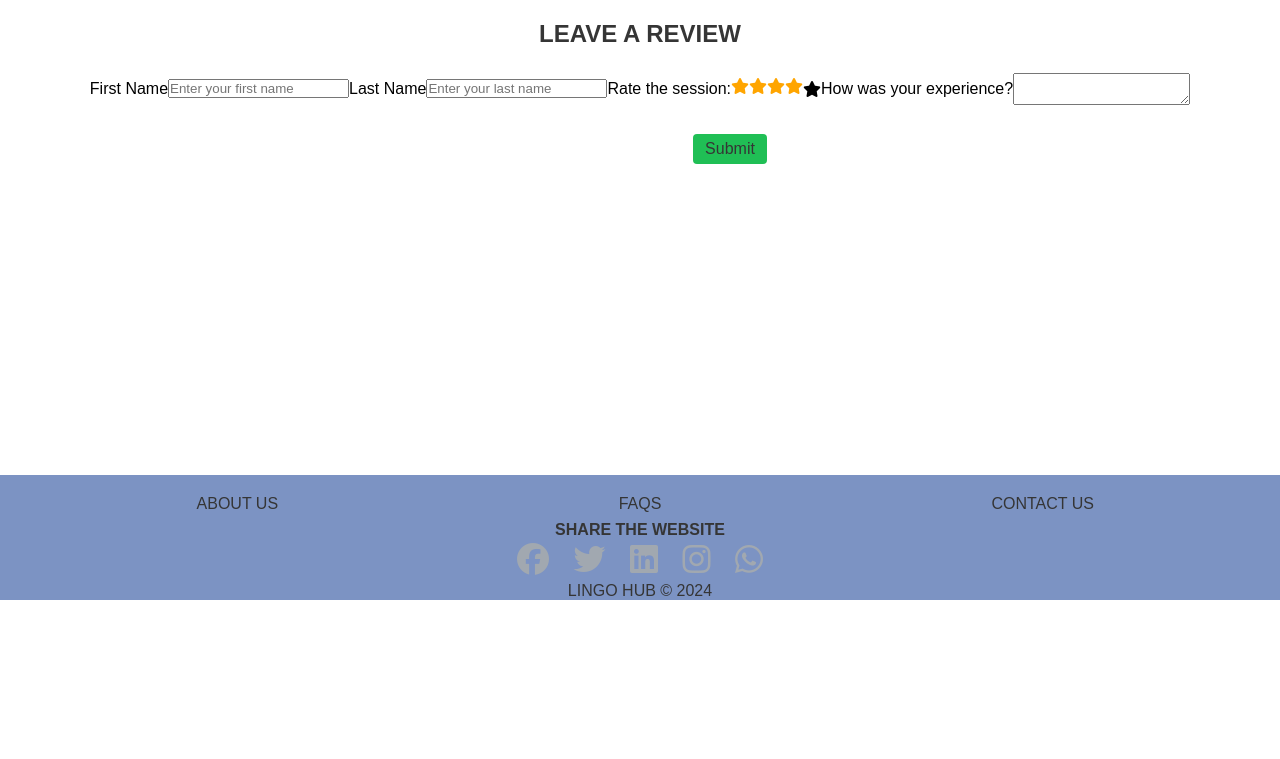
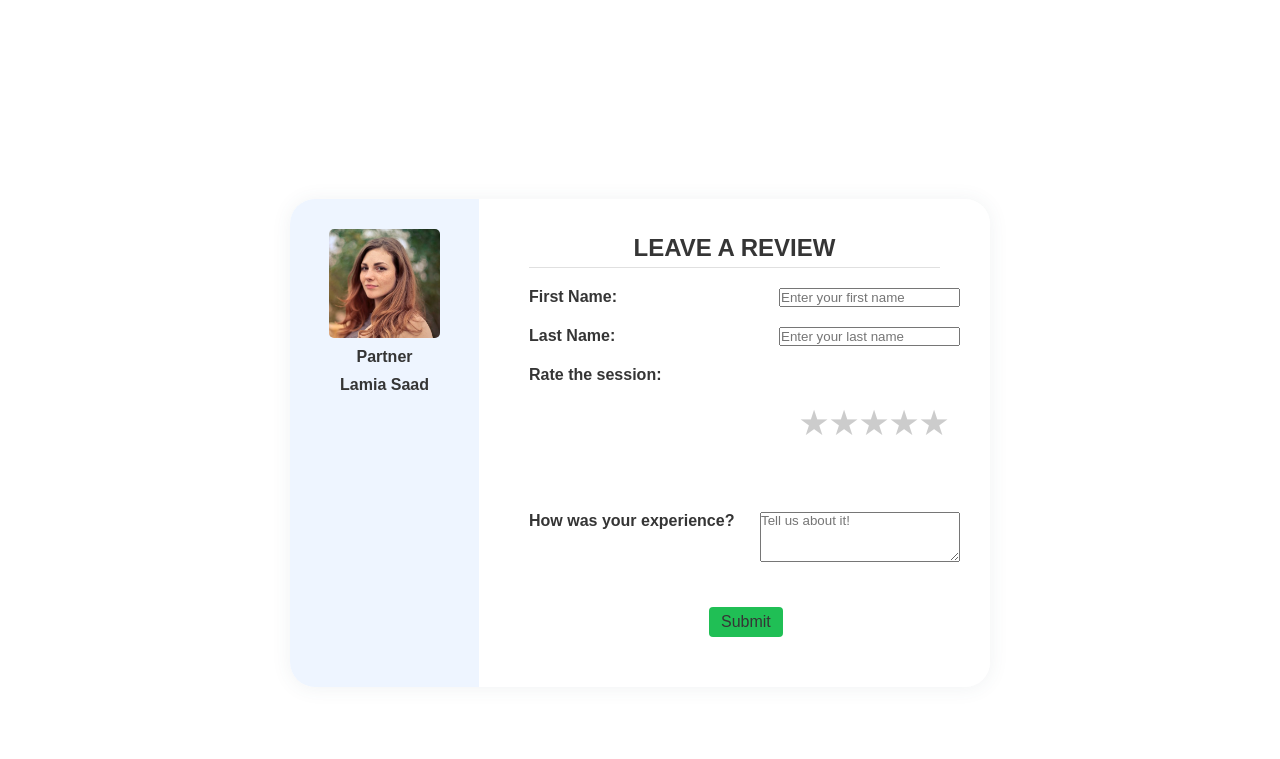
Before and after one commit to afnanAlonazi/lingohub381, a PHP site: page /Html/LearnerRateAndReview.html in a window 1280 px wide. Shown: the part 200-959 px from the top of the page. Before the commit the page ends 800 px from the top, so only its background shows below. Run offline with PHP 8.4, Linux system fonts and the light colour scheme; lists and menus that the app fills with data are empty.

Commit message:
update rate leanrer

```diff
--- a/Html/LearnerRateAndReview.html
+++ b/Html/LearnerRateAndReview.html
@@ -1,10 +1,9 @@
-<!DOCTYPE html>
-<html lang="en">
-
 <head>
     <meta charset="UTF-8">
     <meta name="viewport" content="width=device-width, initial-scale=1.0">
-    <link rel="stylesheet" href="https://cdnjs.cloudflare.com/ajax/libs/font-awesome/6.5.1/css/all.min.css" integrity="sha512-DTOQO9RWCH3ppGqcWaEA1BIZOC6xxalwEsw9c2QQeAIftl+Vegovlnee1c9QX4TctnWMn13TZye+giMm8e2LwA==" crossorigin="anonymous" referrerpolicy="no-referrer" />
+    <link rel="stylesheet" href="https://cdnjs.cloudflare.com/ajax/libs/font-awesome/6.5.1/css/all.min.css"
+        integrity="sha512-DTOQO9RWCH3ppGqcWaEA1BIZOC6xxalwEsw9c2QQeAIftl+Vegovlnee1c9QX4TctnWMn13TZye+giMm8e2LwA=="
+        crossorigin="anonymous" referrerpolicy="no-referrer">
     <link href="../css/styles.css" type="text/css" rel="stylesheet">
     <title>Review and Rate</title>
 </head>
@@ -16,37 +15,63 @@
             <ul class = "nav_bar">
                 <li><a href = "langauge learning request.html"> Request</a></li>
                 <li><a href = "LearnerViewCurrentSessions.html">Current session</a></li>
-                <li><a href = "LearnerViewCurrentSessions.html">Previous session</a></li>
+                <li><a href = "LearnerViewPreviousSessions.html">Previous session</a></li>
                 <li><a href = "partnerList.html">Partner list</a></li>
                 <li><a href = "learner-profile.html">Manage Profile</a></li>
             </ul>
 
             <a class = "cta" href = "homepage.html"><button>Sign out</button></a>
     </header>
-    <h2>Leave a Review</h2>
 
-    <div class="content">
-
-        <label for="fname">First Name</label><br>
-        <input type="text" id="fname" name="firstname" placeholder="Enter your first name"> <br>
-
-        <label for="lname">Last Name</label><br>
-        <input type="text" id="lname" name="lastname" placeholder="Enter your last name"><br>
-
-        <label>Rate the session:</label>
-        <span class="fa fa-star checked"></span>
-        <span class="fa fa-star checked"></span>
-        <span class="fa fa-star checked"></span>
-        <span class="fa fa-star checked"></span>
-        <span class="fa fa-star"></span>
-        <br>
-        <label>How was your experience?</label><br>
-        <textarea placeholder="Tell us about it!"> </textarea>
-        <br>
-
-        <input type="submit" value="Submit">
+    <div class="contentrate">
+        <div class="image-container">
+            <img src="femalepartner2.jpg" alt="Partner picture">
+            <p>Partner</p>
+            <span class="partner-reviewed">Lamia Saad</span>
 
         </div>
+        <div class="form-container">
+            <h2>Leave a Review </h2>
+            <div class="form-group">
+                <label for="fname">First Name:</label><br>
+                <input type="text" id="fname" name="firstname" placeholder="Enter your first name">
+            </div>
+
+            <div class="form-group">
+                <label for="lname">Last Name:</label><br>
+                <input type="text" id="lname" name="lastname" placeholder="Enter your last name">
+            </div>
+
+            <div class="form-group">
+                <label>Rate the session:</label><br>
+                <div class="rate">
+                    <input type="radio" id="star5" name="rate" value="5">
+                    <label for="star5" title="5 stars">5 stars</label>
+                    <input type="radio" id="star4" name="rate" value="4">
+                    <label for="star4" title="4 stars">4 stars</label>
+                    <input type="radio" id="star3" name="rate" value="3">
+                    <label for="star3" title="3 stars">3 stars</label>
+                    <input type="radio" id="star2" name="rate" value="2">
+                    <label for="star2" title="2 stars">2 stars</label>
+                    <input type="radio" id="star1" name="rate" value="1">
+                    <label for="star1" title="1 star">1 star</label>
+                </div>
+            </div>
+
+            <div class="form-group">
+                <label>How was your experience?</label><br>
+                <textarea placeholder="Tell us about it!"></textarea>
+            </div>
+
+
+
+
+            <div class="form-group">
+                <input type="submit" value="Submit">
+            </div>
+        </div>
+    </div>
+
 <footer>
     <table class="tableF">
         <tr>
@@ -82,4 +107,6 @@
     </div>
 </footer>
 </body>
+\
+
 </html>
--- a/Html/homepage.html
+++ b/Html/homepage.html
@@ -5,7 +5,7 @@
     <link rel = "stylesheet" href = "../css/styles.css">
     <link rel="stylesheet" href="https://cdnjs.cloudflare.com/ajax/libs/font-awesome/6.5.1/css/all.min.css" integrity="sha512-DTOQO9RWCH3ppGqcWaEA1BIZOC6xxalwEsw9c2QQeAIftl+Vegovlnee1c9QX4TctnWMn13TZye+giMm8e2LwA==" crossorigin="anonymous" referrerpolicy="no-referrer" />
 
-    <title>lingo Fox</title>
+    <title>lingoHub</title>
     <style>
         body {
          background: linear-gradient(120deg, #879fd1 , #9eb8d9 , #eef5ff) ;
--- a/css/styles.css
+++ b/css/styles.css
@@ -1006,7 +1006,7 @@ h2 {
 .contentrate {
   position: relative;
   margin-top: 270px;
-  top: 50%;
+  top: 25%;
   left: 50%;
   transform: translate(-50%, -50%);
   width: 700px;
```
Lines whose indentation alone changed are shown as unchanged.
